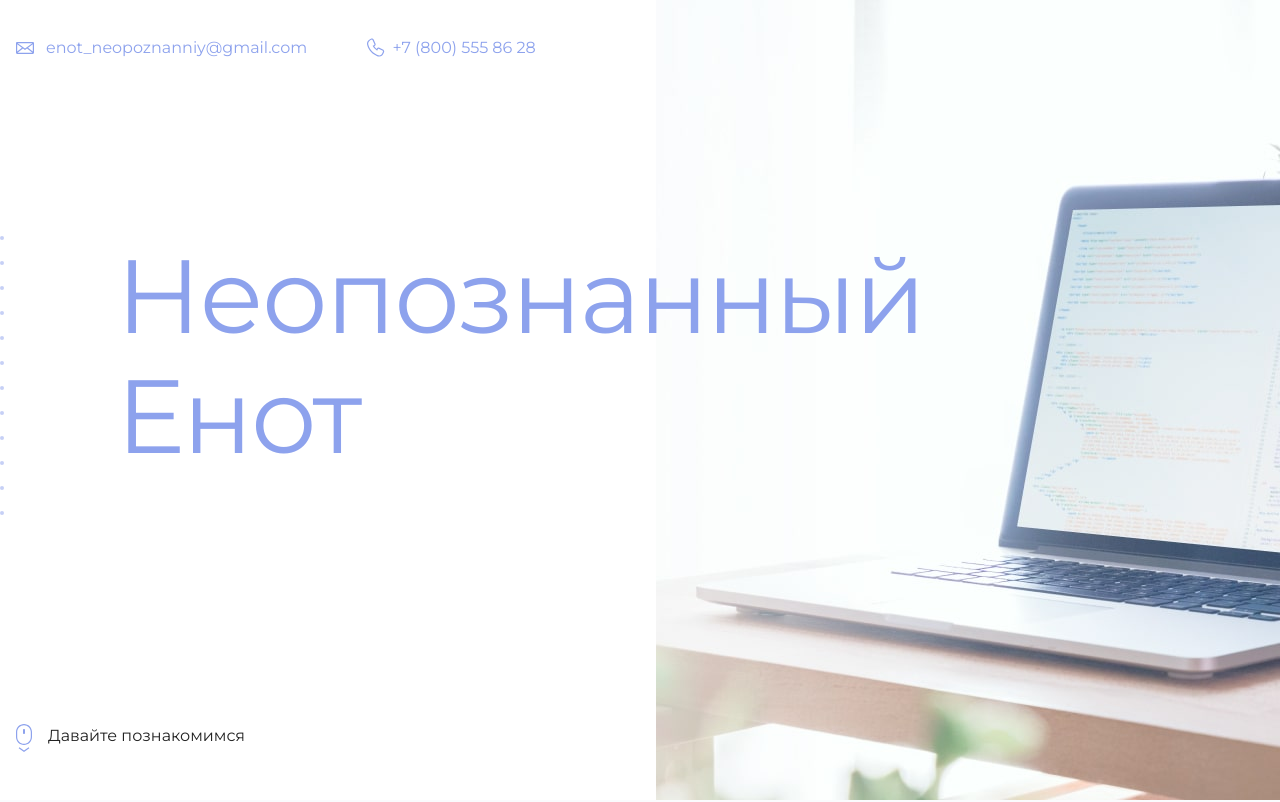
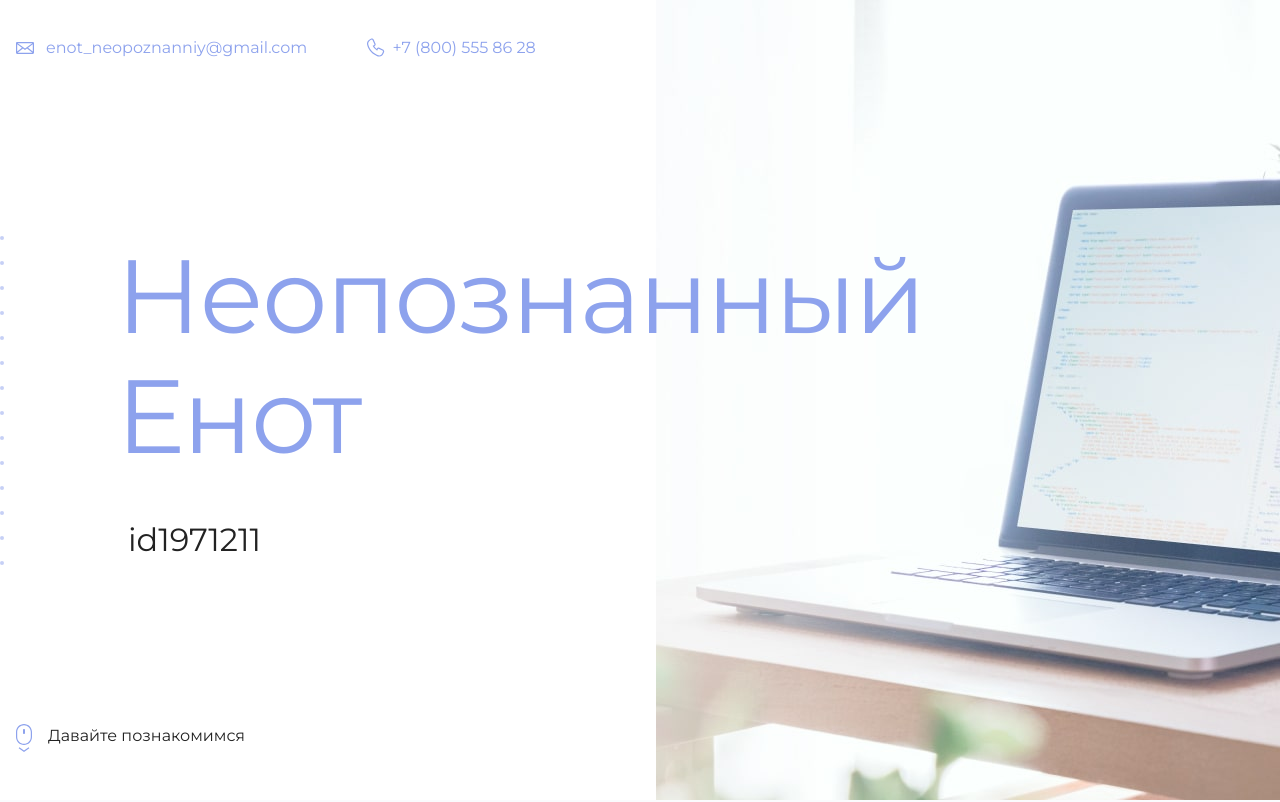
Before and after one commit to ShamaKung/shama-pages-example, a plain HTML site: page index.html in a window 1280 px wide. Shown: the top 802 px of the page. Drawn offline with Linux system fonts and the light colour scheme.

Commit message:
Добавил id

```diff
--- a/index.html
+++ b/index.html
@@ -19,7 +19,7 @@
       <section class="hero-image">
         <div class="container">
           <h1 class="heading">Неопознанный Енот</h1>
-          <p><!-- Тут ваш id на сайте Академии --></p>
+          <p>id1971211</p>
         </div>
       </section>
 
```
